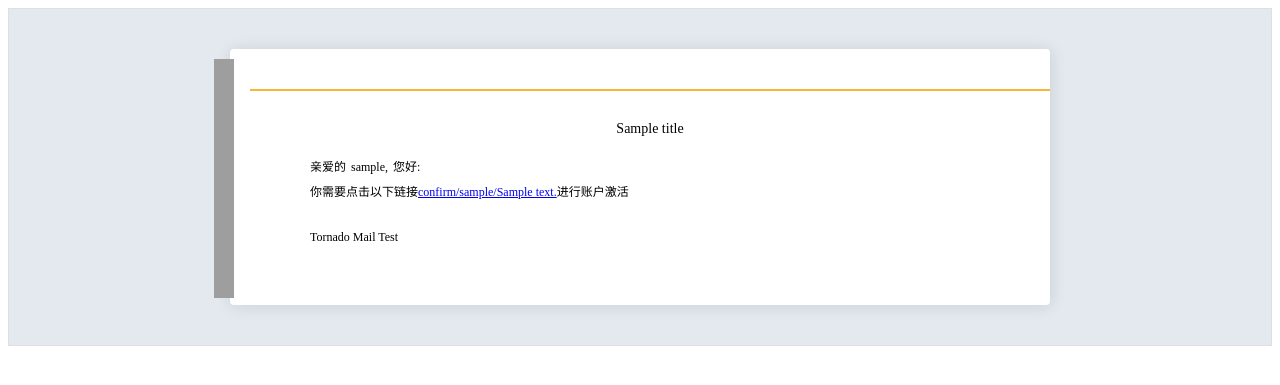
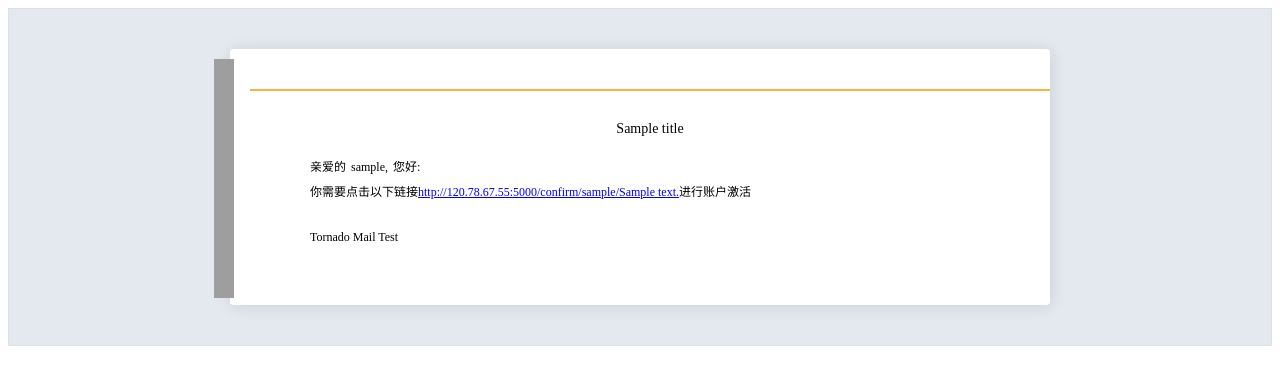
Before and after one commit to dmac21/myblog, a Python web app: template templates/mail_template.html in a window 1280 px wide. Shown: the top 385 px of the page. Run offline with Jinja, Linux system fonts and the light colour scheme; the template is opened without the code that fills it: most values are stand-ins (such as "Sample title", 1, 10 or a date in 2020); grey boxes are pictures that could not be loaded.

Commit message:
优化了代码

```diff
--- a/templates/mail_template.html
+++ b/templates/mail_template.html
@@ -16,7 +16,7 @@
                     <div class="content_detail">
                         <div class="user_info"><span>亲爱的</span><span style='margin:0 5px;'>{{ username }},</span><span>您好:</span></div>
                         <div class="link">
-                            <div style="margin: 7px 0;">你需要点击以下链接<a href="{{reverse_url('index')}}confirm/{{ username }}/{{ content }}">{{reverse_url('index')}}confirm/{{ username }}/{{ content }}</a>进行账户激活</div>
+                            <div style="margin: 7px 0;">你需要点击以下链接<a href="http://120.78.67.55:5000/confirm/{{ username }}/{{ content }}">http://120.78.67.55:5000/confirm/{{ username }}/{{ content }}</a>进行账户激活</div>
                         </div>
                     </div>
                     <div class="idealsee_info" style="margin: 30px 0;">
```
Also changed, not shown: tornado_blog.db, 1 other file.
